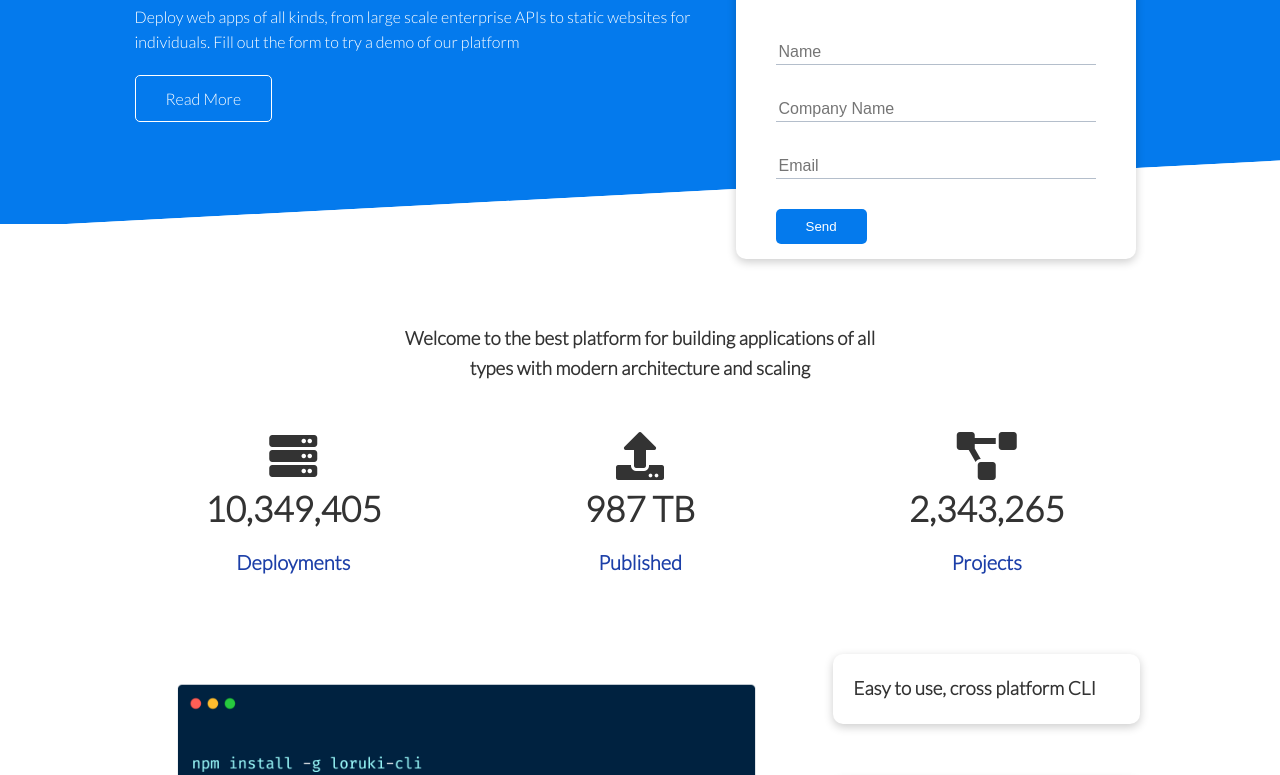
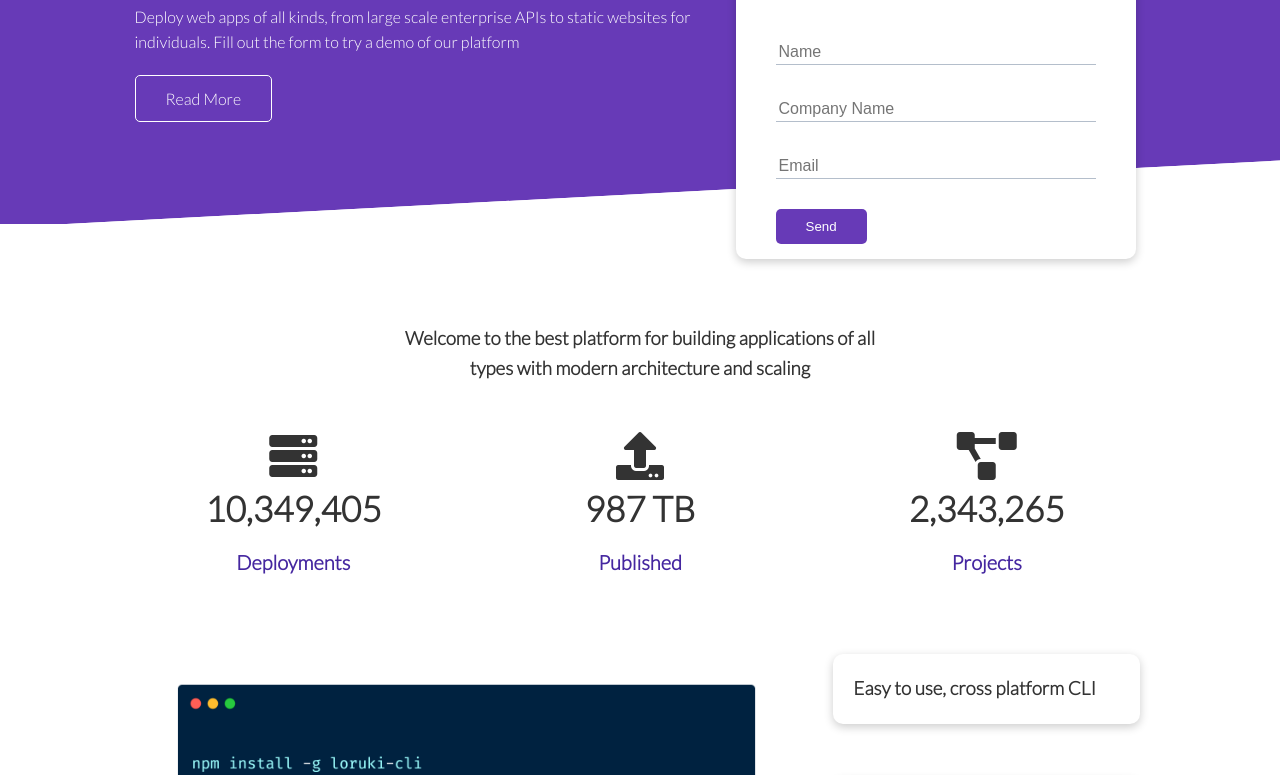
Before and after one commit to MArslan88/Loruki-website, a plain HTML site: page index.html in a window 1280 px wide. Shown: the part 246-1021 px from the top of the page. Drawn offline with Linux system fonts and the light colour scheme.

Commit message:
New theme color

```diff
--- a/css/style.css
+++ b/css/style.css
@@ -1,8 +1,8 @@
 @import url('https://fonts.googleapis.com/css2?family=Lato:wght@300&display=swap');
 
 :root {
-  --primary-color: #047aed;
-  --secondary-color: #1c3fa8;
+  --primary-color: #673AB7;
+  --secondary-color: #4527A0;
   --dark-color: #002240;
   --light-color: #f4f4f4;
   --success-color: #5cb85c;
```
